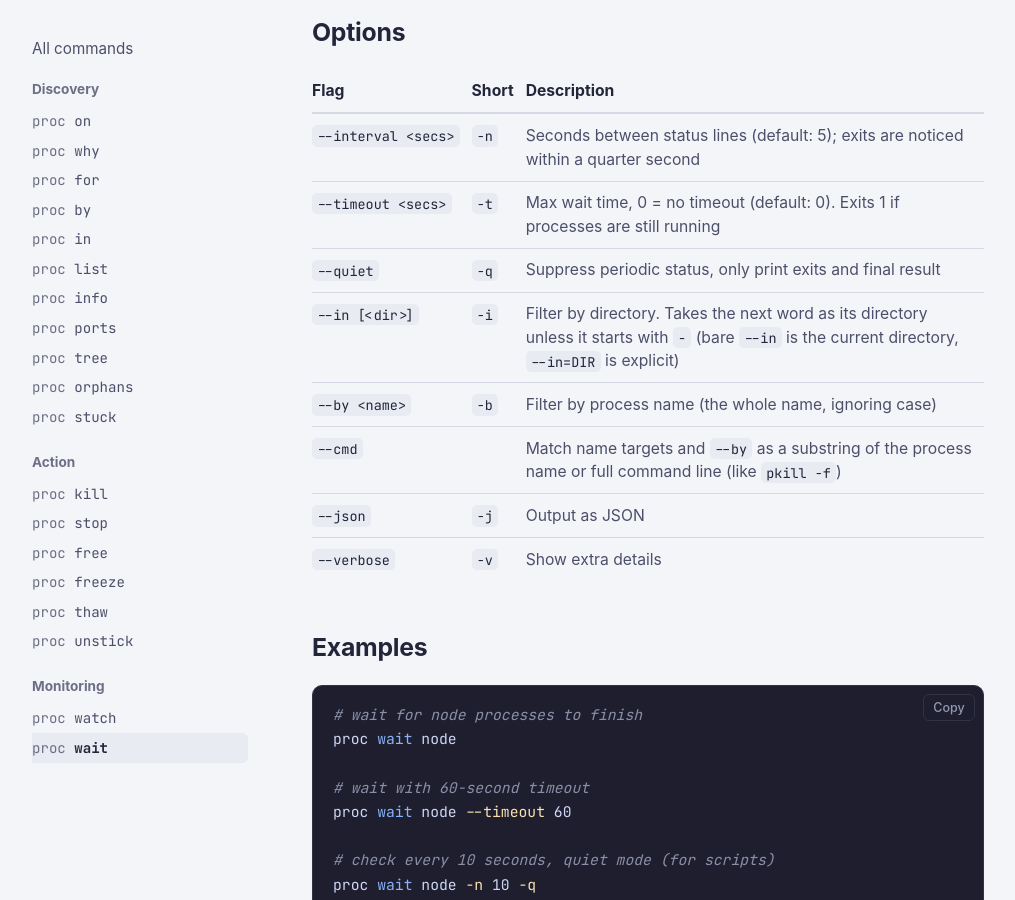
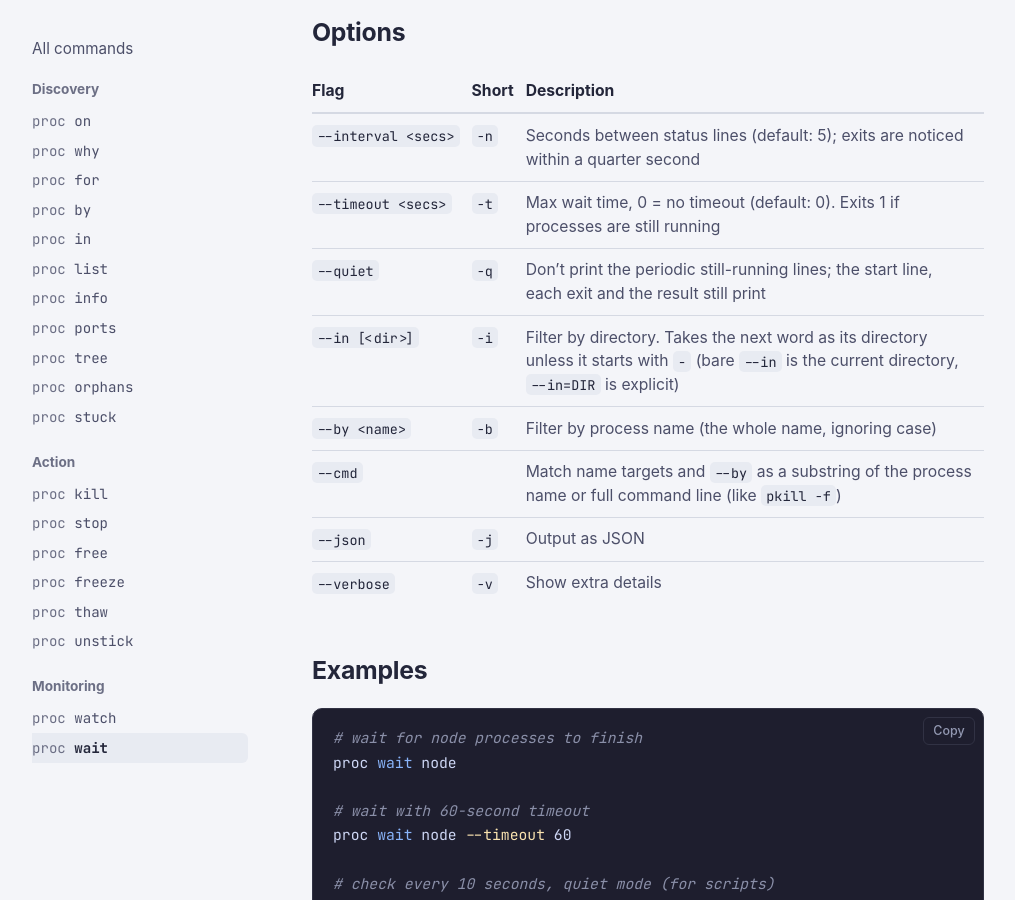
Before and after one commit to yazeed/proc, a Jekyll site: the page built from docs/commands/wait.md, in a window 1280 px wide and 900 px high, scrolled down 574 px. Shown: the whole window, without its empty margins (132-1147 px from the left). Built offline with Jekyll 4.4.1, drawn with Linux system fonts in a browser that asks for light colours; some web fonts are replaced.

Commit message:
docs: wait --quiet still prints the start line and each exit
Checked with the binary: --interval 1 on a 3.5 s sleep, --quiet drops the
"Ns elapsed, still running" lines and keeps the opening line, each exit and
the final result.

```diff
--- a/docs/commands/wait.md
+++ b/docs/commands/wait.md
@@ -22,7 +22,7 @@ Several targets are separate arguments. Comma-separated lists (`node,python`) st
 |------|-------|-------------|
 | `--interval <secs>` | `-n` | Seconds between status lines (default: 5); exits are noticed within a quarter second |
 | `--timeout <secs>` | `-t` | Max wait time, 0 = no timeout (default: 0). Exits 1 if processes are still running |
-| `--quiet` | `-q` | Suppress periodic status, only print exits and final result |
+| `--quiet` | `-q` | Don't print the periodic still-running lines; the start line, each exit and the result still print |
 | `--in [<dir>]` | `-i` | Filter by directory. Takes the next word as its directory unless it starts with `-` (bare `--in` is the current directory, `--in=DIR` is explicit) |
 | `--by <name>` | `-b` | Filter by process name (the whole name, ignoring case) |
 | `--cmd` | | Match name targets and `--by` as a substring of the process name or full command line (like `pkill -f`) |
```
